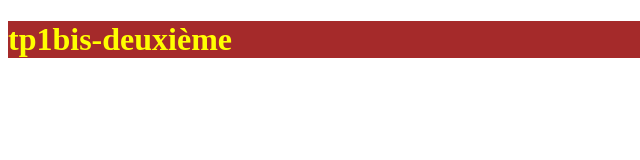
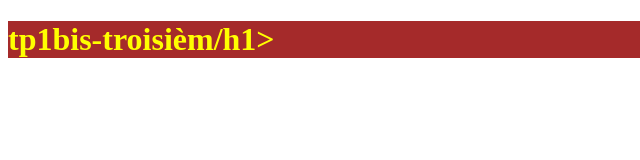
Before and after one commit to lilyup888/tp1bis, a plain HTML site: page index.html in a window 1280 px wide. Shown: the full height of the page, 0-640 px from the left. Drawn offline with Linux system fonts and the light colour scheme.

Commit message:
mon troisième

```diff
--- a/index.html
+++ b/index.html
@@ -7,6 +7,6 @@
     <title>Document</title>
 </head>
 <body>
-    <h1>tp1bis-deuxième</h1>
+    <h1>tp1bis-troisièm/h1>
 </body>
 </html>
```
